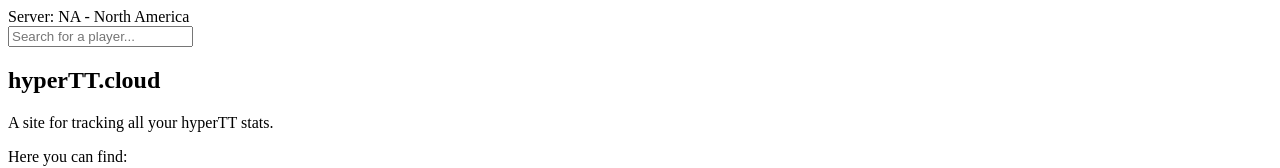
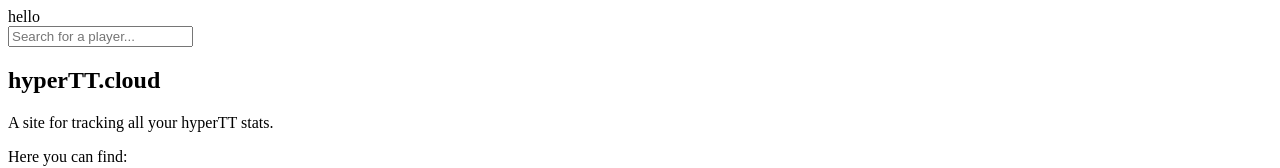
Before and after one commit to ixdshowcase2019/ixdsc-website, a Nuxt app: page / in a window 1280 px wide. Shown: the top 168 px of the page. Built offline with nearby package versions, Linux system fonts and the light colour scheme.

Commit message:
remove old garbage

```diff
--- a/pages/index.vue
+++ b/pages/index.vue
@@ -1,7 +1,7 @@
 <template>
     <div>
         <section>
-            Server: NA - North America
+            {{ hello }}
             <form>
                 <input placeholder="Search for a player...">
             </form>
@@ -49,14 +49,16 @@
 
     import { helper } from '~/plugins/helper.js';
 
-    import leaderboard from '~/components/leaderboard.vue';
-
     export default {
 //        async fetch ({store, params}) {
 //            await store.dispatch('cpCollection', 'events')
 //        },
         components: {
-            leaderboard
+        },
+        data(){
+            return {
+                hello: "hello",
+            }
         },
         head () {
             console.log(this.$route.path);
```
